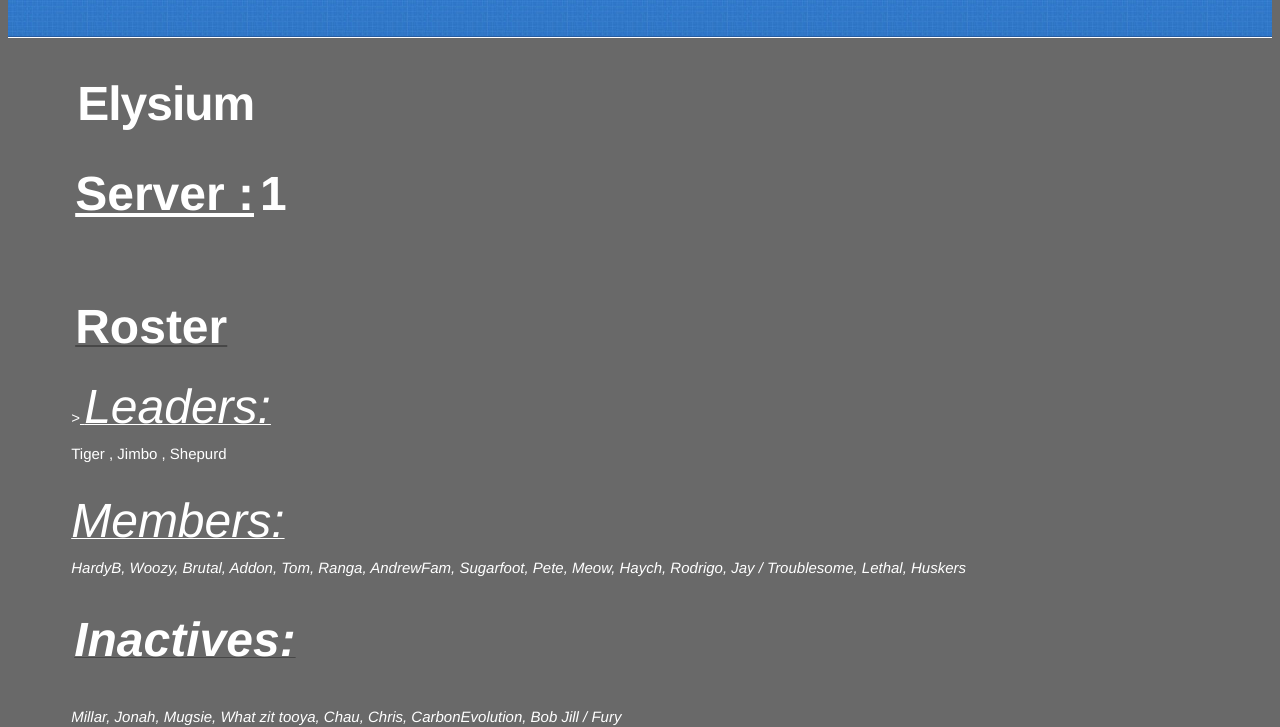
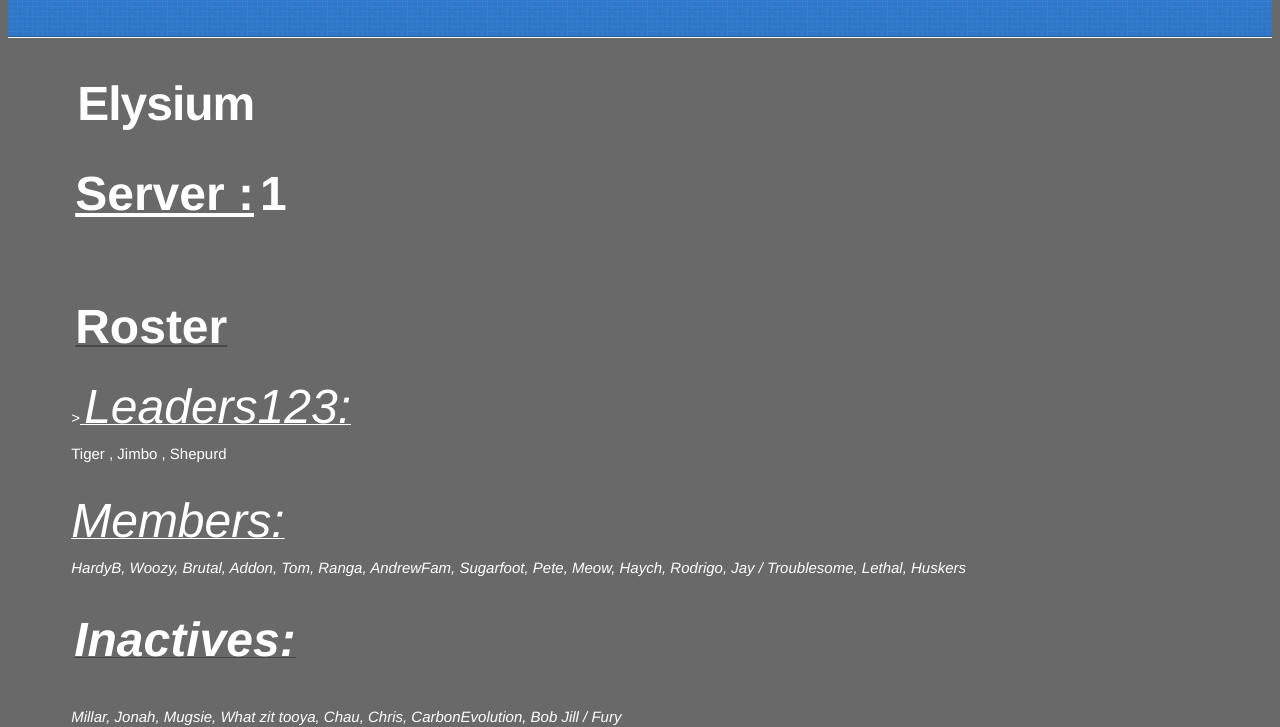
Before and after one commit to DerekR0123/Rossfitness.github.io, a Jekyll site: the page index.html, which Jekyll copies as it is, in a window 1280 px wide, cut to the strip 225-952 px from the top of the page. Built offline with Jekyll 4.4.1, drawn with Linux system fonts in a browser that asks for light colours.

Commit message:
Update index.html

```diff
--- a/index.html
+++ b/index.html
@@ -36,7 +36,7 @@
 <FONT size="15" COLOR="FFFFFF">Roster</FONT></u></h2>
 
 <p>><u>
-<FONT size="13" COLOR="FFFFFF"><em>Leaders:</em></u></h4></FONT><br>Tiger , Jimbo , Shepurd<br></em></p>
+<FONT size="13" COLOR="FFFFFF"><em>Leaders123:</em></u></FONT><br>Tiger , Jimbo , Shepurd<br></em></p>
 <p><u>
 <FONT size="13" COLOR="FFFFFF"><em>Members:</em></FONT></u></h4><br>
 <em><FONT size-"12">HardyB, Woozy, Brutal, Addon, Tom, Ranga, AndrewFam, Sugarfoot, Pete, Meow,
```
